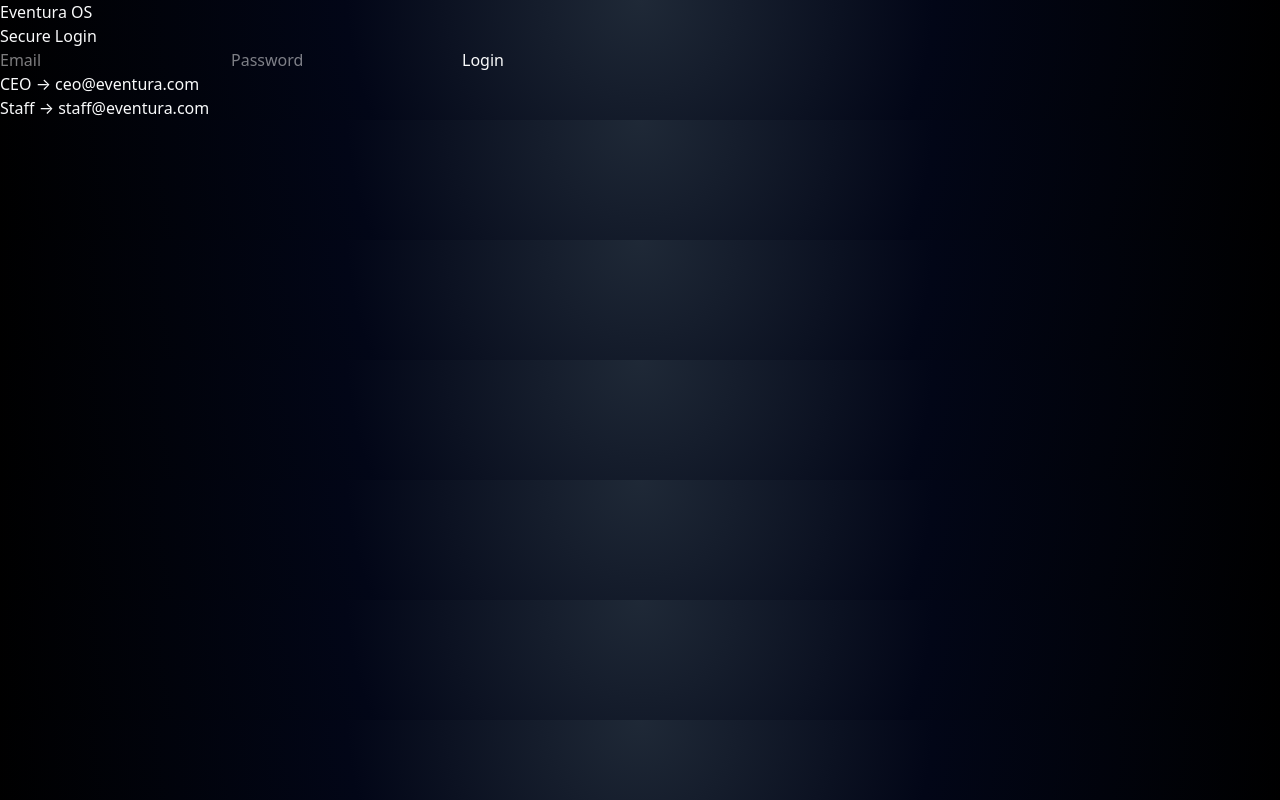
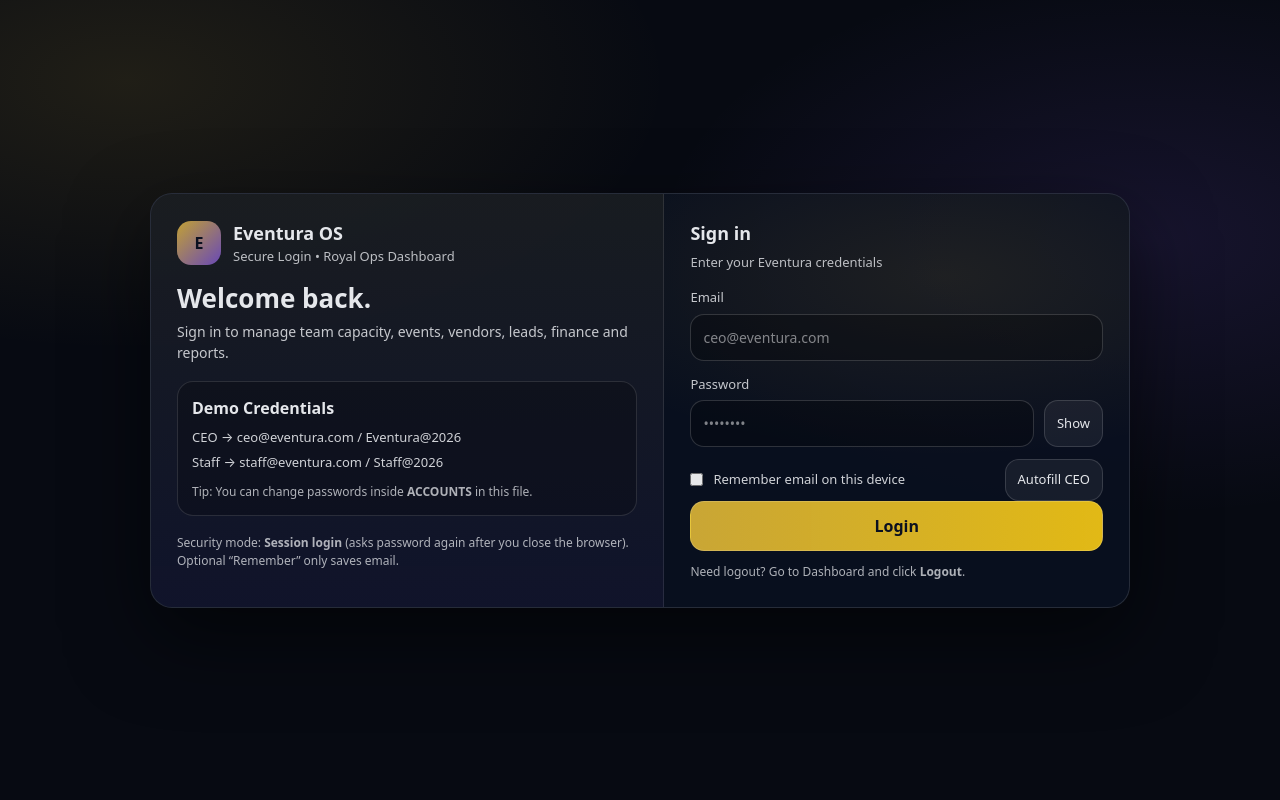
Before and after one commit to hardikvekariya799-cpu/eventura-web, a Next.js app: page /login in a window 1280 px wide. Built offline with nearby package versions, Linux system fonts and the light colour scheme.

Commit message:
Modern dashboard + secure session login (ask password every open)

```diff
--- a/app/login/page.tsx
+++ b/app/login/page.tsx
@@ -1,79 +1,366 @@
 "use client";
 
-import { useState } from "react";
+import React, { useEffect, useMemo, useState } from "react";
 
-const USERS = [
+/**
+ * EVENTURA OS — Secure Login (Modern)
+ * - Forces login every app open (uses sessionStorage by default)
+ * - Optional "Remember on this device" toggle (uses localStorage if enabled)
+ * - Hardcoded demo credentials (change anytime)
+ *
+ * IMPORTANT: For real production, move credentials to env/database.
+ */
+
+type Role = "CEO" | "Staff";
+type User = { name: string; role: Role; city: string; email: string };
+
+const SESSION_KEY = "eventura-session-user";
+const REMEMBER_KEY = "eventura-remember-user";
+
+/** ✅ CHANGE THESE PASSWORDS ANYTIME */
+const ACCOUNTS = [
   {
+    role: "CEO" as const,
     email: "ceo@eventura.com",
-    password: "Eventura@2025",
-    role: "CEO",
+    password: "Eventura@2026",
     name: "Hardik Vekariya",
     city: "Surat",
   },
   {
+    role: "Staff" as const,
     email: "staff@eventura.com",
-    password: "Eventura123",
-    role: "Staff",
+    password: "Staff@2026",
     name: "Eventura Staff",
     city: "Surat",
   },
 ];
 
+function loadRemembered(): User | null {
+  if (typeof window === "undefined") return null;
+  try {
+    const raw = window.localStorage.getItem(REMEMBER_KEY);
+    if (!raw) return null;
+    return JSON.parse(raw) as User;
+  } catch {
+    return null;
+  }
+}
+
 export default function LoginPage() {
   const [email, setEmail] = useState("");
   const [password, setPassword] = useState("");
-  const [error, setError] = useState("");
 
-  const login = () => {
-    const user = USERS.find(
-      (u) => u.email === email && u.password === password
+  const [showPass, setShowPass] = useState(false);
+  const [remember, setRemember] = useState(false);
+
+  const [error, setError] = useState<string | null>(null);
+  const [capsLock, setCapsLock] = useState(false);
+
+  const hints = useMemo(
+    () => ({
+      ceo: `CEO → ceo@eventura.com / Eventura@2026`,
+      staff: `Staff → staff@eventura.com / Staff@2026`,
+    }),
+    []
   );
 
-    if (!user) {
-      setError("Invalid email or password");
+  // If user already has a session, redirect to dashboard
+  useEffect(() => {
+    if (typeof window === "undefined") return;
+
+    // session first (forces login again after browser close)
+    const sessionRaw = window.sessionStorage.getItem(SESSION_KEY);
+    if (sessionRaw) {
+      window.location.href = "/";
       return;
     }
 
-    sessionStorage.setItem(
-      "eventura-user",
-      JSON.stringify({
-        name: user.name,
-        role: user.role,
-        city: user.city,
-      })
+    // optional remember
+    const remembered = loadRemembered();
+    if (remembered) {
+      setEmail(remembered.email);
+      setRemember(true);
+    }
+  }, []);
+
+  const onSubmit = (e: React.FormEvent) => {
+    e.preventDefault();
+    setError(null);
+
+    const eClean = email.trim().toLowerCase();
+    const pClean = password;
+
+    const found = ACCOUNTS.find(
+      (a) => a.email.toLowerCase() === eClean && a.password === pClean
     );
+
+    if (!found) {
+      setError("Invalid email or password.");
+      return;
+    }
+
+    const user: User = {
+      name: found.name,
+      role: found.role,
+      city: found.city,
+      email: found.email,
+    };
+
+    // ✅ Force login on every app open: sessionStorage
+    window.sessionStorage.setItem(SESSION_KEY, JSON.stringify(user));
+
+    // Optional remember email/user (NOT password)
+    if (remember) {
+      window.localStorage.setItem(REMEMBER_KEY, JSON.stringify(user));
+    } else {
+      window.localStorage.removeItem(REMEMBER_KEY);
+    }
 
     window.location.href = "/";
   };
 
+  const shell: React.CSSProperties = {
+    minHeight: "100vh",
+    display: "grid",
+    placeItems: "center",
+    padding: 18,
+    background:
+      "radial-gradient(1200px 600px at 10% 10%, rgba(212,175,55,0.12), transparent 45%), radial-gradient(900px 500px at 90% 30%, rgba(139,92,246,0.12), transparent 55%), #070A12",
+    color: "#E5E7EB",
+    fontFamily:
+      'ui-sans-serif, system-ui, -apple-system, Segoe UI, Roboto, "Helvetica Neue", Arial',
+  };
+
+  const card: React.CSSProperties = {
+    width: "min(980px, 100%)",
+    borderRadius: 22,
+    border: "1px solid rgba(255,255,255,0.12)",
+    background: "rgba(10, 16, 32, 0.88)",
+    boxShadow: "0 30px 80px rgba(0,0,0,0.55)",
+    overflow: "hidden",
+    display: "grid",
+    gridTemplateColumns: "1.05fr 0.95fr",
+  };
+
+  const left: React.CSSProperties = {
+    padding: 26,
+    borderRight: "1px solid rgba(255,255,255,0.10)",
+    background:
+      "linear-gradient(180deg, rgba(212,175,55,0.08), rgba(139,92,246,0.06))",
+  };
+
+  const right: React.CSSProperties = {
+    padding: 26,
+    background:
+      "radial-gradient(700px 300px at 60% 20%, rgba(212,175,55,0.10), transparent 60%)",
+  };
+
+  const input: React.CSSProperties = {
+    width: "100%",
+    padding: "12px 12px",
+    borderRadius: 14,
+    border: "1px solid rgba(255,255,255,0.16)",
+    background: "rgba(0,0,0,0.25)",
+    color: "#F9FAFB",
+    outline: "none",
+    fontSize: 14,
+  };
+
+  const btn: React.CSSProperties = {
+    width: "100%",
+    padding: "12px 14px",
+    borderRadius: 14,
+    border: "1px solid rgba(255,255,255,0.16)",
+    background:
+      "linear-gradient(90deg, rgba(212,175,55,0.95), rgba(250,204,21,0.90))",
+    color: "#0B1020",
+    fontWeight: 800,
+    cursor: "pointer",
+  };
+
+  const btnGhost: React.CSSProperties = {
+    padding: "10px 12px",
+    borderRadius: 14,
+    border: "1px solid rgba(255,255,255,0.14)",
+    background: "rgba(255,255,255,0.06)",
+    color: "#E5E7EB",
+    cursor: "pointer",
+    fontSize: 13,
+  };
+
   return (
-    <main className="eventura-login">
-      <div className="eventura-login-card">
-        <h1>Eventura OS</h1>
-        <p>Secure Login</p>
+    <div style={shell}>
+      <div style={card}>
+        <div style={left}>
+          <div style={{ display: "flex", gap: 12, alignItems: "center" }}>
+            <div
+              style={{
+                height: 44,
+                width: 44,
+                borderRadius: 14,
+                display: "grid",
+                placeItems: "center",
+                background:
+                  "linear-gradient(135deg, rgba(212,175,55,0.9), rgba(139,92,246,0.7))",
+                color: "#0B1020",
+                fontWeight: 900,
+              }}
+            >
+              E
+            </div>
+            <div>
+              <div style={{ fontSize: 18, fontWeight: 900 }}>Eventura OS</div>
+              <div style={{ fontSize: 13, opacity: 0.8 }}>
+                Secure Login • Royal Ops Dashboard
+              </div>
+            </div>
+          </div>
 
+          <div style={{ marginTop: 18 }}>
+            <div style={{ fontSize: 26, fontWeight: 900, lineHeight: 1.1 }}>
+              Welcome back.
+            </div>
+            <div style={{ marginTop: 8, fontSize: 14, opacity: 0.85 }}>
+              Sign in to manage team capacity, events, vendors, leads, finance
+              and reports.
+            </div>
+          </div>
+
+          <div
+            style={{
+              marginTop: 18,
+              padding: 14,
+              borderRadius: 16,
+              border: "1px solid rgba(255,255,255,0.12)",
+              background: "rgba(0,0,0,0.22)",
+            }}
+          >
+            <div style={{ fontWeight: 800, marginBottom: 8 }}>
+              Demo Credentials
+            </div>
+            <div style={{ fontSize: 13, opacity: 0.9 }}>{hints.ceo}</div>
+            <div style={{ fontSize: 13, opacity: 0.9, marginTop: 6 }}>
+              {hints.staff}
+            </div>
+            <div style={{ marginTop: 10, fontSize: 12, opacity: 0.75 }}>
+              Tip: You can change passwords inside <b>ACCOUNTS</b> in this file.
+            </div>
+          </div>
+
+          <div style={{ marginTop: 18, fontSize: 12, opacity: 0.75 }}>
+            Security mode: <b>Session login</b> (asks password again after you
+            close the browser). Optional “Remember” only saves email.
+          </div>
+        </div>
+
+        <div style={right}>
+          <form onSubmit={onSubmit}>
+            <div style={{ fontSize: 18, fontWeight: 900 }}>Sign in</div>
+            <div style={{ fontSize: 13, opacity: 0.8, marginTop: 6 }}>
+              Enter your Eventura credentials
+            </div>
+
+            <div style={{ marginTop: 16 }}>
+              <div style={{ fontSize: 13, opacity: 0.85, marginBottom: 6 }}>
+                Email
+              </div>
               <input
-          placeholder="Email"
+                style={input}
                 value={email}
                 onChange={(e) => setEmail(e.target.value)}
+                placeholder="ceo@eventura.com"
+                autoComplete="username"
               />
+            </div>
 
+            <div style={{ marginTop: 14 }}>
+              <div style={{ fontSize: 13, opacity: 0.85, marginBottom: 6 }}>
+                Password
+              </div>
+
+              <div style={{ display: "flex", gap: 10 }}>
                 <input
-          placeholder="Password"
-          type="password"
+                  style={input}
+                  type={showPass ? "text" : "password"}
                   value={password}
                   onChange={(e) => setPassword(e.target.value)}
+                  onKeyUp={(e) => setCapsLock((e as any).getModifierState?.("CapsLock") || false)}
+                  placeholder="••••••••"
+                  autoComplete="current-password"
                 />
+                <button
+                  type="button"
+                  style={btnGhost}
+                  onClick={() => setShowPass((s) => !s)}
+                >
+                  {showPass ? "Hide" : "Show"}
+                </button>
+              </div>
 
-        {error && <div className="error">{error}</div>}
+              {capsLock && (
+                <div style={{ marginTop: 6, fontSize: 12, opacity: 0.85 }}>
+                  ⚠ Caps Lock is ON
+                </div>
+              )}
+            </div>
 
-        <button onClick={login}>Login</button>
+            <div
+              style={{
+                marginTop: 12,
+                display: "flex",
+                justifyContent: "space-between",
+                alignItems: "center",
+                gap: 10,
+                flexWrap: "wrap",
+              }}
+            >
+              <label style={{ display: "flex", gap: 10, alignItems: "center", fontSize: 13, opacity: 0.9 }}>
+                <input
+                  type="checkbox"
+                  checked={remember}
+                  onChange={(e) => setRemember(e.target.checked)}
+                />
+                Remember email on this device
+              </label>
 
-        <div className="hint">
-          CEO → ceo@eventura.com <br />
-          Staff → staff@eventura.com
+              <button
+                type="button"
+                style={btnGhost}
+                onClick={() => {
+                  setEmail("ceo@eventura.com");
+                  setPassword("Eventura@2026");
+                }}
+              >
+                Autofill CEO
+              </button>
+            </div>
+
+            {error && (
+              <div
+                style={{
+                  marginTop: 12,
+                  padding: 10,
+                  borderRadius: 14,
+                  border: "1px solid rgba(248,113,113,0.35)",
+                  background: "rgba(248,113,113,0.12)",
+                  color: "#FCA5A5",
+                  fontSize: 13,
+                }}
+              >
+                {error}
+              </div>
+            )}
+
+            <button style={btn} type="submit" onClick={() => setError(null)}>
+              Login
+            </button>
+
+            <div style={{ marginTop: 12, fontSize: 12, opacity: 0.75 }}>
+              Need logout? Go to Dashboard and click <b>Logout</b>.
+            </div>
+          </form>
         </div>
       </div>
-    </main>
+    </div>
   );
 }
```
Lines whose indentation alone changed are shown as unchanged.
